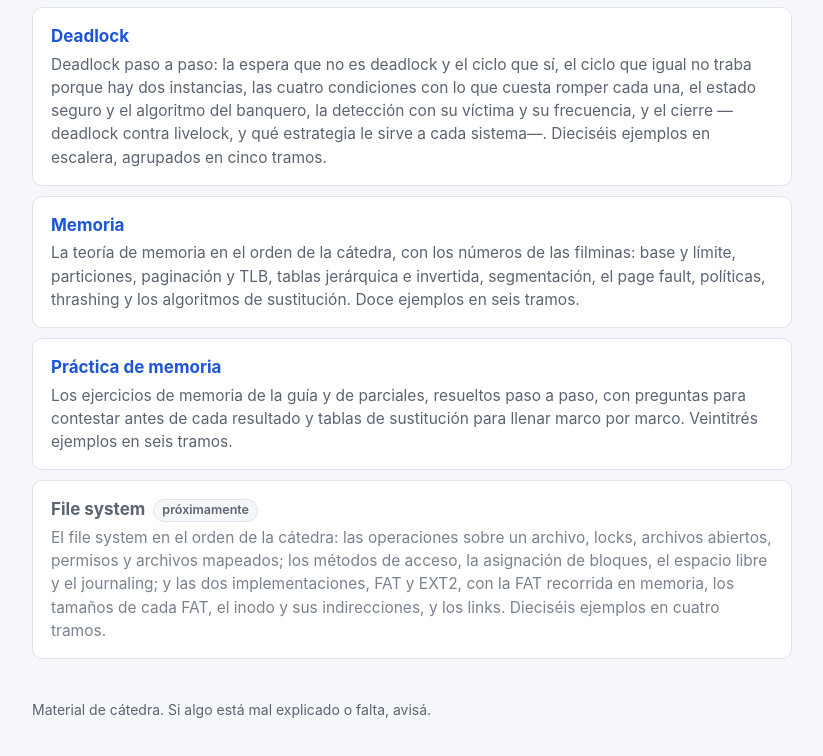
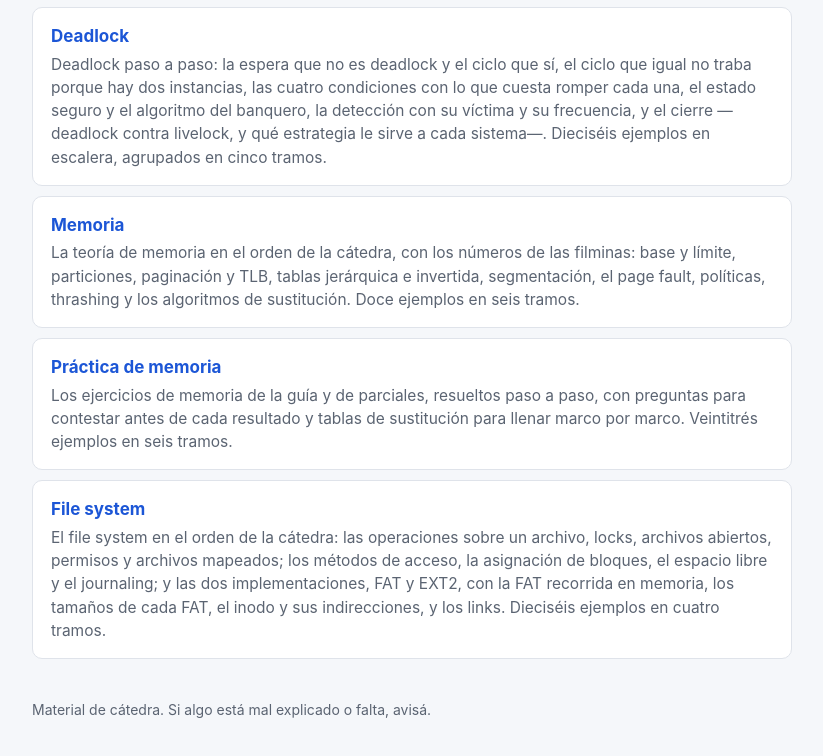
Before and after one commit to santialemarino/ssoo-recursos, a plain HTML site: page index.html in a window 1280 px wide. Shown: the part 862-1618 px from the top of the page, without its empty margins (228-1051 px from the left). Drawn offline with Linux system fonts and the light colour scheme.

Commit message:
feat: publish the file system resource

```diff
--- a/index.html
+++ b/index.html
@@ -137,10 +137,10 @@
         </a>
       </li>
       <li>
-        <div class="card soon">
-          <span class="name">File system<span class="soon-chip">próximamente</span></span>
+        <a class="card" href="file-system/index.html">
+          <span class="name">File system</span>
           <span class="description">El file system en el orden de la cátedra: las operaciones sobre un archivo, locks, archivos abiertos, permisos y archivos mapeados; los métodos de acceso, la asignación de bloques, el espacio libre y el journaling; y las dos implementaciones, FAT y EXT2, con la FAT recorrida en memoria, los tamaños de cada FAT, el inodo y sus indirecciones, y los links. Dieciséis ejemplos en cuatro tramos.</span>
-        </div>
+        </a>
       </li>
     </ul>
 
```
Also changed, not shown: 1 other file.
